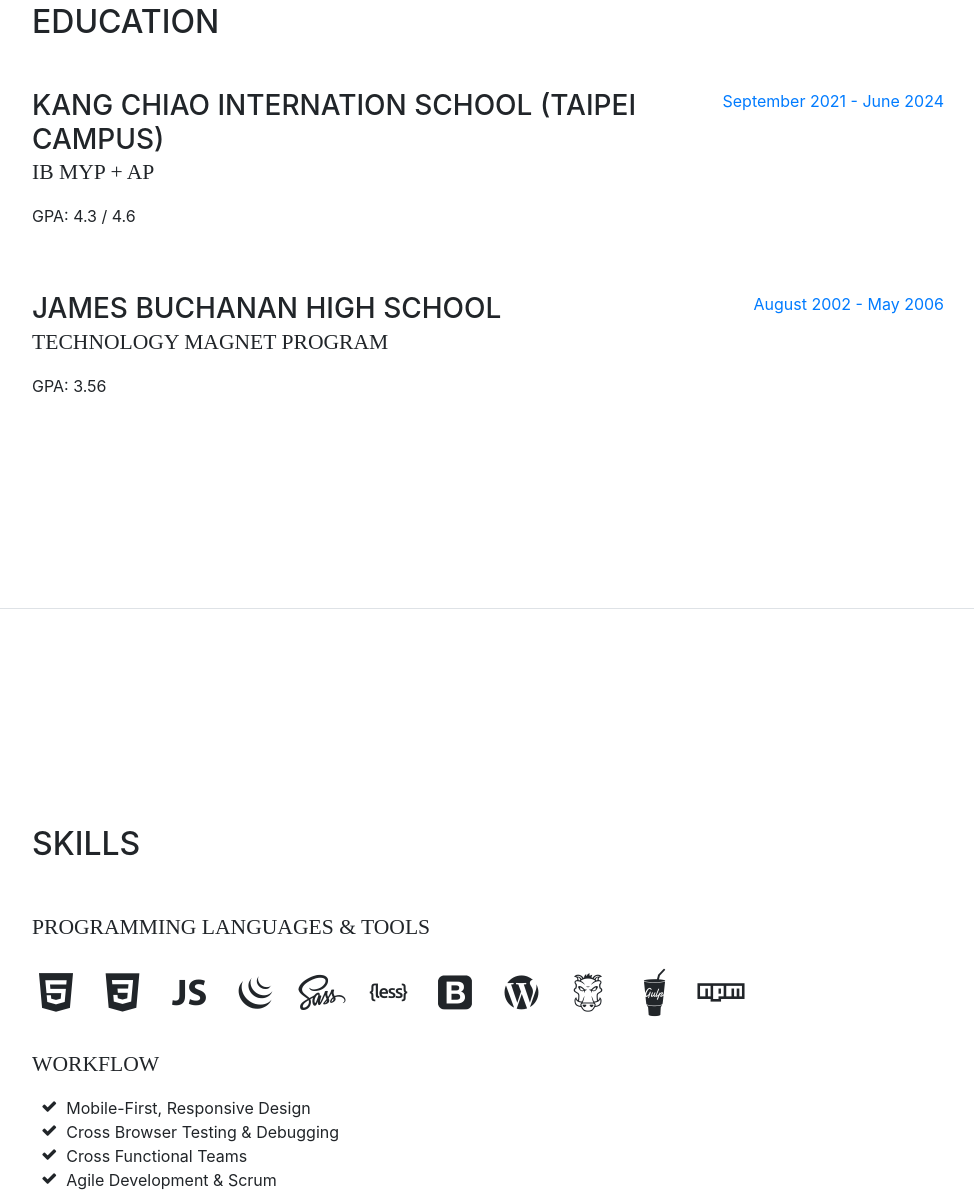
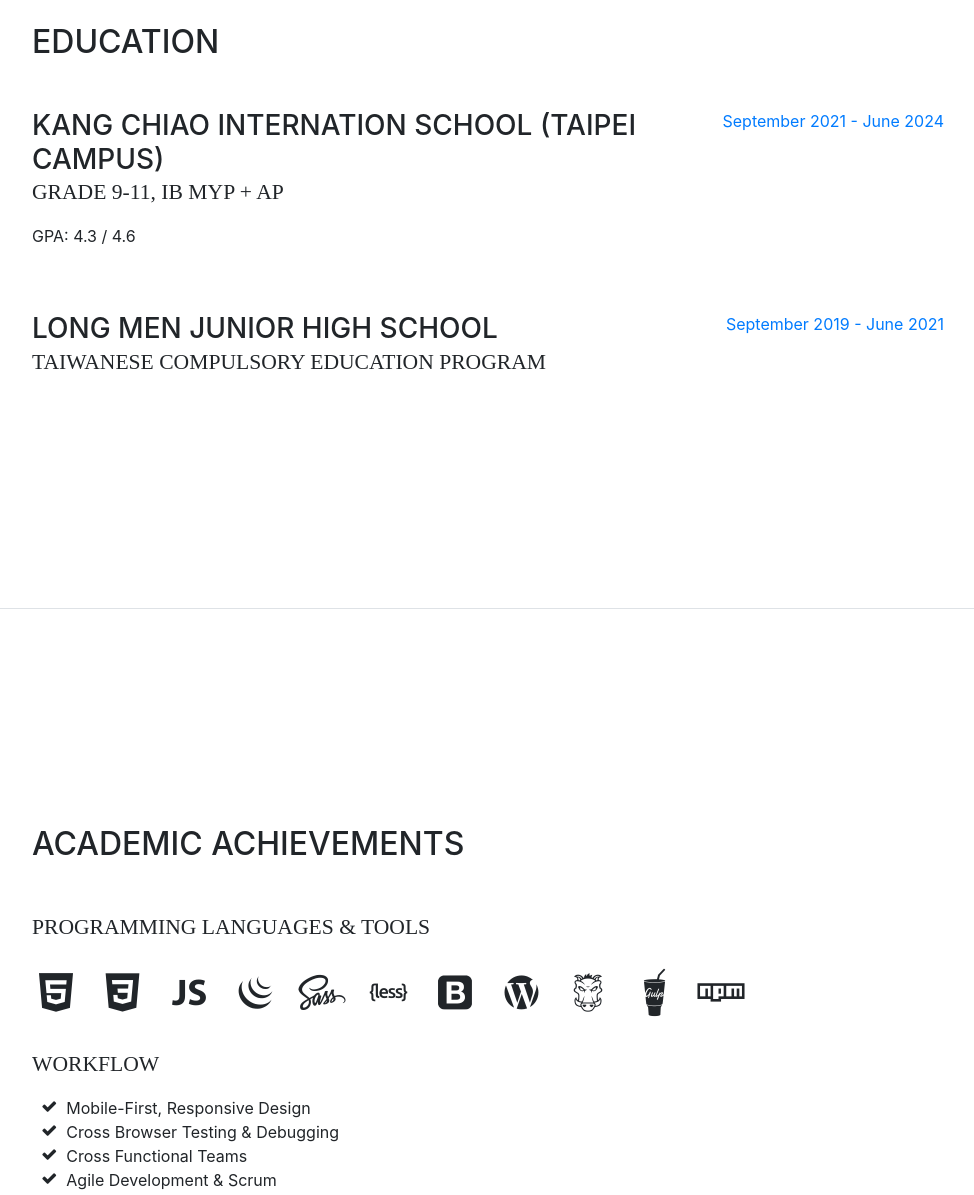
Before and after one commit to aaronchen2007/aaronchen2007, a website with bundled scripts: page index.html in a window 1280 px wide. Shown: the part 991-2186 px from the top of the page, without its empty margins (288-1262 px from the left). Built offline with nearby package versions, Linux system fonts and the light colour scheme; a web font is replaced by a local one.

Commit message:
Education section update

```diff
--- a/index.html
+++ b/index.html
@@ -46,7 +46,7 @@
             <a class="nav-link js-scroll-trigger" href="#education">Education</a>
           </li>
           <li class="nav-item">
-            <a class="nav-link js-scroll-trigger" href="#skills">Skills</a>
+            <a class="nav-link js-scroll-trigger" href="#skills">Academic Achievements</a>
           </li>
           <li class="nav-item">
             <a class="nav-link js-scroll-trigger" href="#interests">Interests</a>
@@ -113,7 +113,7 @@
           <div class="resume-item d-flex flex-column flex-md-row mb-5">
             <div class="resume-content mr-auto">
               <h3 class="mb-0">Kang Chiao Internation School (Taipei Campus)</h3>
-              <div class="subheading mb-3">IB MYP + AP</div>
+              <div class="subheading mb-3">Grade 9-11, IB MYP + AP</div>
               <p>GPA: 4.3 / 4.6</p>
             </div>
             <div class="resume-date text-md-right">
@@ -123,21 +123,20 @@
 
           <div class="resume-item d-flex flex-column flex-md-row">
             <div class="resume-content mr-auto">
-              <h3 class="mb-0">James Buchanan High School</h3>
-              <div class="subheading mb-3">Technology Magnet Program</div>
-              <p>GPA: 3.56</p>
+              <h3 class="mb-0">Long Men Junior High School</h3>
+              <div class="subheading mb-3">Taiwanese Compulsory Education Program</div>
             </div>
             <div class="resume-date text-md-right">
-              <span class="text-primary">August 2002 - May 2006</span>
+              <span class="text-primary">September 2019 - June 2021</span>
             </div>
           </div>
 
         </div>
       </section>
 
-      <section class="resume-section p-3 p-lg-5 d-flex flex-column" id="skills">
+      <section class="resume-section p-3 p-lg-5 d-flex flex-column" id="Academic Achievements">
         <div class="my-auto">
-          <h2 class="mb-5">Skills</h2>
+          <h2 class="mb-5">Academic Achievements</h2>
 
           <div class="subheading mb-3">Programming Languages &amp; Tools</div>
           <ul class="list-inline list-icons">
```
